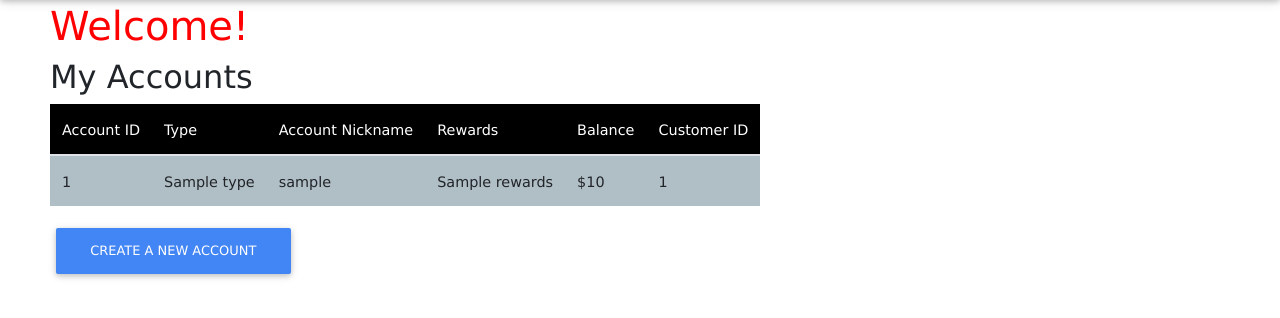
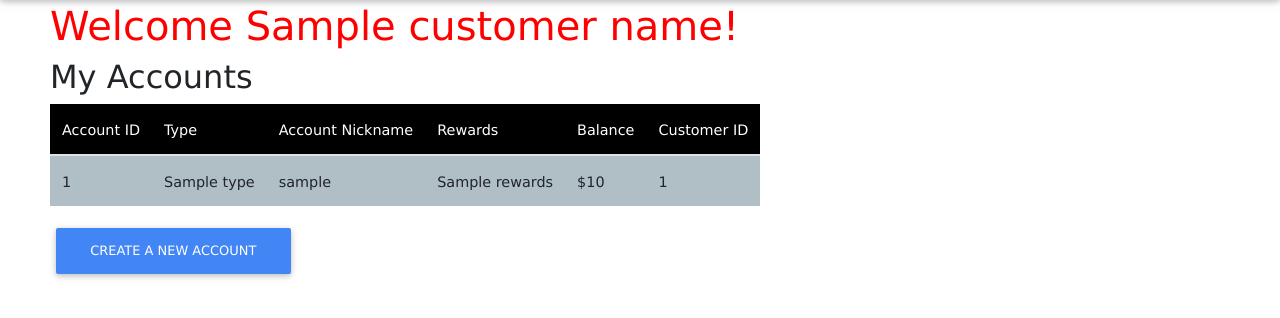
Before and after one commit to emr0327/nessie-sample-project, a Node server app: template views/show.ejs in a window 1280 px wide. Shown: the part 48-366 px from the top of the page. Run offline with Node 20, Linux system fonts and the light colour scheme; the template is opened without the code that fills it: most values are stand-ins (such as "Sample title", 1, 10 or a date in 2020); some libraries are stand-ins or nearby versions.

Commit message:
Added personalization on the SHOW route to include the customer's name in the welcome message

```diff
--- a/routes/index.js
+++ b/routes/index.js
@@ -39,10 +39,8 @@ var accounts = {
 
 // GET home page.
 router.get('/', function(req, res, next) {
-  // res.render('index');
   rp(options)
     .then(customers => {
-      console.log(typeof(customers))
       res.render('index', {
         customers
       });
@@ -76,6 +74,7 @@ router.get('/:id', (req, res) => {
     .then(accounts => {
       res.render('show', {
         customer_id: req.params.id,
+        customer_name: req.query.first_name,
         accounts
       });
     })
--- a/views/index.ejs
+++ b/views/index.ejs
@@ -16,7 +16,11 @@
   <tbody>
     <% customers.forEach(customer => { %>
       <tr class="blue-grey lighten-3">
-        <th scope="row"><a href="/<%= customer._id %>"><%= customer._id %></a></th>
+        <th scope="row">
+          <a href="/<%= customer._id %>?first_name=<%= customer.first_name %>">
+            <%= customer._id %>
+          </a>
+        </th>
         <td><%= customer.first_name %></td>
         <td><%= customer.last_name %></td>
         <td><%= customer.address.street_number %></td>
--- a/views/show.ejs
+++ b/views/show.ejs
@@ -1,4 +1,4 @@
-<h1>Welcome!</h1>
+<h1>Welcome <%= customer_name %>!</h1>
 <h2>My Accounts</h2>
 <table class="table w-auto">
   <thead class="black white-text">
```
